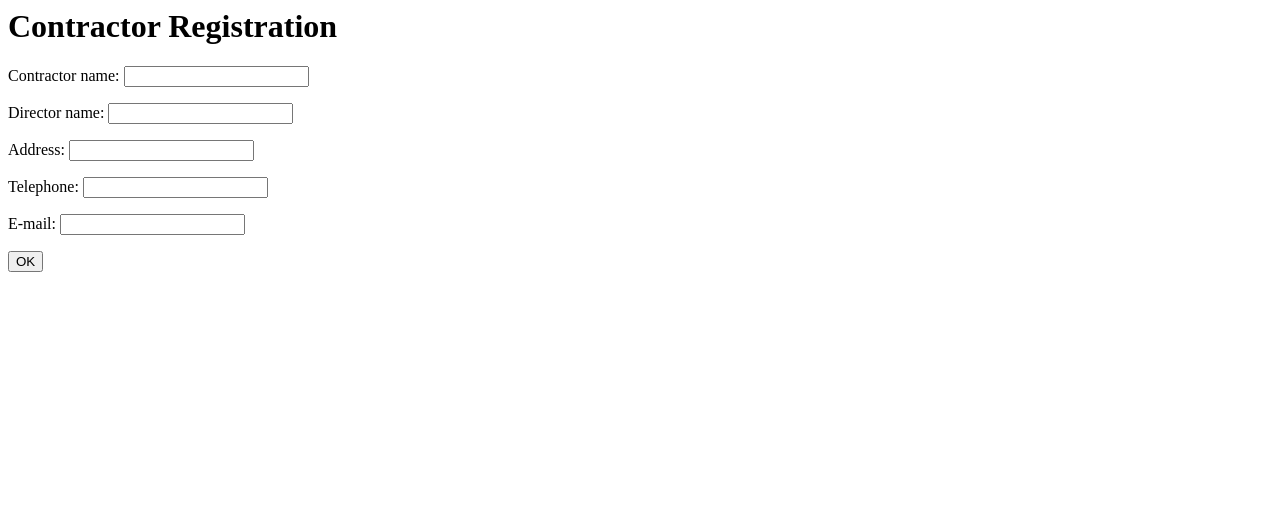
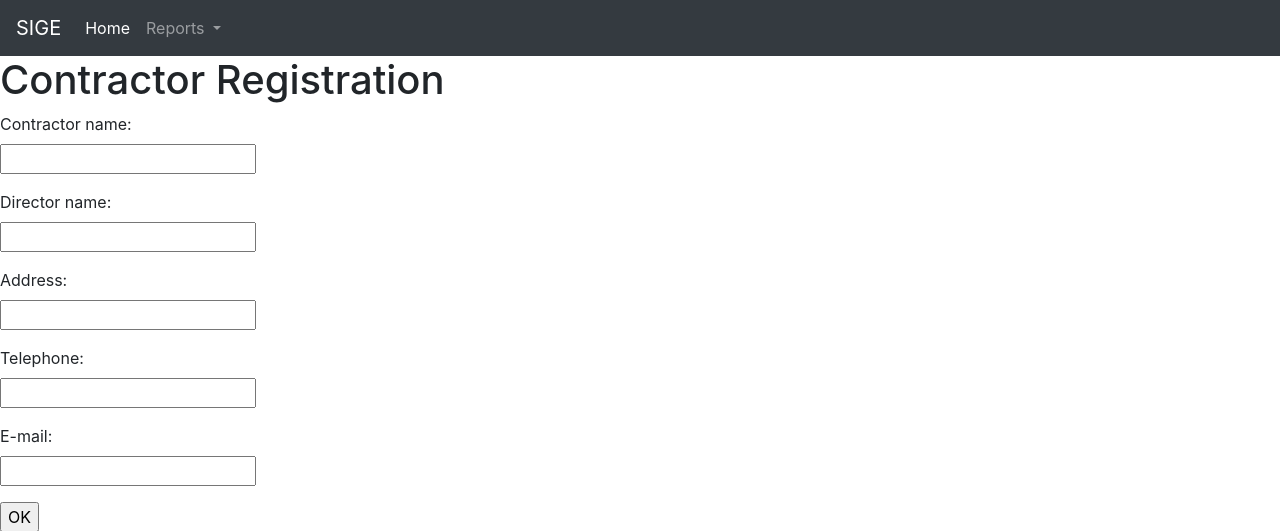
Before and after one commit to jr-indart/sige, a Django app: page /contractor/ in a window 1280 px wide. Shown: the top 531 px of the page. Run offline with Django 3.2, Linux system fonts and the light colour scheme; some libraries are stand-ins or nearby versions.

Commit message:
Update Contractor form

```diff
--- a/sigedb/contractors/templates/contractors/contractor_form.html
+++ b/sigedb/contractors/templates/contractors/contractor_form.html
@@ -1,30 +1,70 @@
+{% load static %}
+<!DOCTYPE html>
+<html lang="en">
+<head>
+    <meta charset="UTF-8">
+    <title>SIGE - Sistema de Integrado de Gestão de Estradas</title>
+    <!-- Bootstrap  CSS -->
+    <link href="{% static 'css/bootstrap.min.css' %}" rel="stylesheet">
+</head>
+<body>
+<!-- jQuery (necessary for Bootstrap’s JavaScript plugins) -->
+<script src="https://ajax.googleapis.com/ajax/libs/jquery/1.11.3/jquery.min.js"></script>
+<!-- Include all compiled plugins (below), or include individual files as needed -->
+<script src="{% static 'js/bootstrap.min.js' %}"></script>
+<!-- MENU -->
+<nav class="navbar navbar-expand-lg navbar-light bg-light navbar-dark bg-dark">
+    <a class="navbar-brand" href="#">SIGE</a>
+    <button class="navbar-toggler" type="button" data-toggle="collapse" data-target="#navbarNavDropdown" aria-controls="navbarNavDropdown" aria-expanded="false" aria-label="Toggle navigation">
+        <span class="navbar-toggler-icon"></span>
+    </button>
+    <div class="collapse navbar-collapse" id="navbarNavDropdown">
+        <ul class="navbar-nav">
+            <li class="nav-item active">
+                <a class="nav-link" href="/index.html">Home <span class="sr-only">(current)</span></a>
+            </li>
+            <li class="nav-item dropdown">
+                <a class="nav-link dropdown-toggle" href="#" id="ReportLink" data-toggle="dropdown" aria-haspopup="true" aria-expanded="false">
+                    Reports
+                </a>
+                <div class="dropdown-menu" aria-labelledby="ReportLink">
+                    <a class="dropdown-item" href="#">Progress report</a>
+                </div>
+            </li>
+        </ul>
+    </div>
+</nav>
+<!-- FORM -->
 <h1>Contractor Registration</h1>
 <form action="." method="post">
     {% csrf_token %}
     <p>
-        <label for="{{ form.contractor.id_for_label }}">{{ form.contractor.label }}</label>
+        <label for="{{ form.contractor.id_for_label }}">{{ form.contractor.label }}</label></br>
         {{ form.contractor.errors }}
         {{ form.contractor }}
     </p>
     <p>
-        <label for="{{ form.director.id_for_label }}">{{ form.director.label }}</label>
+        <label for="{{ form.director.id_for_label }}">{{ form.director.label }}</label></br>
         {{ form.director.errors }}
         {{ form.director }}
     </p>
     <p>
-        <label for="{{ form.address.id_for_label }}id_address">{{ form.address.label }}</label>
+        <label for="{{ form.address.id_for_label }}id_address">{{ form.address.label }}</label></br>
         {{ form.address.errors }}
         {{ form.address }}
     </p>
     <p>
-        <label for="{{ form.telephone.id_for_label }}">{{ form.telephone.label }}</label>
+        <label for="{{ form.telephone.id_for_label }}">{{ form.telephone.label }}</label></br>
         {{ form.telephone.errors }}
         {{ form.telephone }}
     </p>
     <p>
-        <label for="{{ form.email.id_for_label }}">{{ form.email.label }}</label>
+    <label for="{{ form.email.id_for_label }}">{{ form.email.label }}</label></br>
         {{ form.email.errors }}
         {{ form.email }}
     </p>
     <input type="submit" value="OK"/>
 </form>
+
+</body>
+</html>
```
